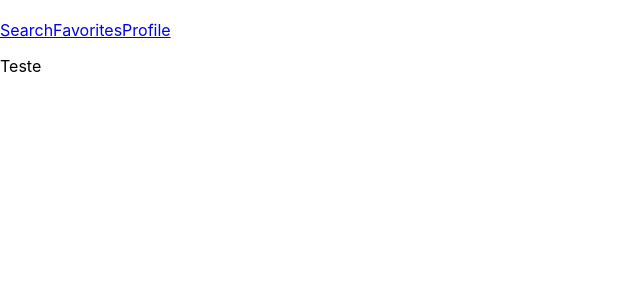
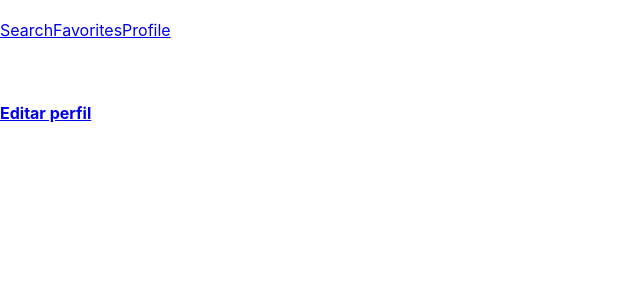
Before and after one commit to VictorVarges/Ryan-s-musics, a React (Create React App) app: page /profile in a window 1280 px wide. Shown: the top 300 px of the page, without its empty margins (0-640 px from the left). Built offline with nearby package versions, Linux system fonts and the light colour scheme.

Commit message:
requirement 11, done!

```diff
--- a/src/pages/Profile.jsx
+++ b/src/pages/Profile.jsx
@@ -1,12 +1,51 @@
 import React from 'react';
+import { Link } from 'react-router-dom';
 import Header from './componentes/Header';
+import { getUser } from '../services/userAPI';
+import Loading from './componentes/Loading';
 
 export default class Profile extends React.Component {
+  constructor() {
+    super();
+    this.state = {
+      loading: true,
+      user: [],
+    };
+    this.infoUser = this.infoUser.bind(this);
+  }
+
+  componentDidMount() {
+    this.infoUser();
+  }
+
+  async infoUser() {
+    const objectUser = await getUser();
+    this.setState({
+      user: objectUser,
+      loading: false });
+  }
+
+  // utilizei este repositório como referência: https://github.com/tryber/sd-014-a-project-trybetunes/pull/104/files
+  renderProfile(user) {
+    return (
+      <div>
+        <h1>{user.name}</h1>
+        <h3>{user.email}</h3>
+        <img data-testid="profile-image" src={ user.image } alt={ user.name } />
+        <p>{user.description}</p>
+        <Link to="/profile/edit">
+          <h4>Editar perfil</h4>
+        </Link>
+      </div>
+    );
+  }
+
   render() {
+    const { loading, user } = this.state;
     return (
       <div data-testid="page-profile">
         <Header />
-        <p>Teste</p>
+        { loading ? <Loading /> : this.renderProfile(user) }
       </div>
     );
   }
```
Also changed, not shown: src/pages/Favorites.jsx (+6 -1 lines).
